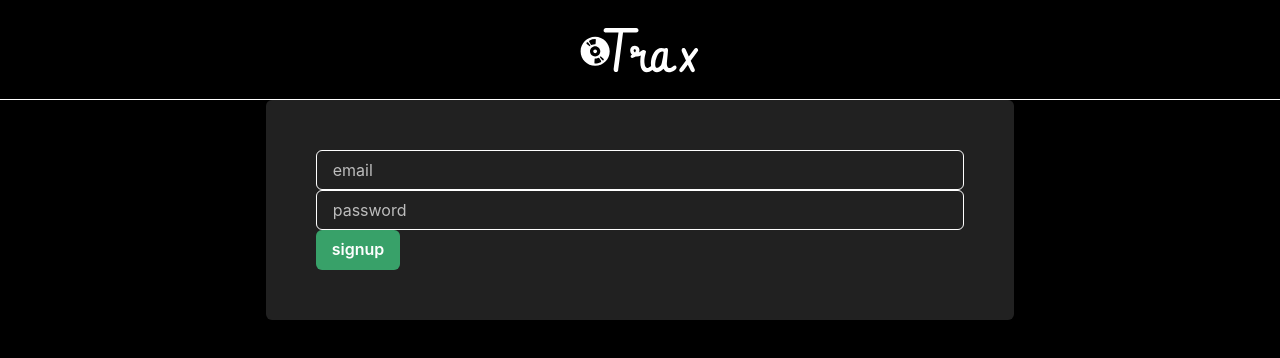
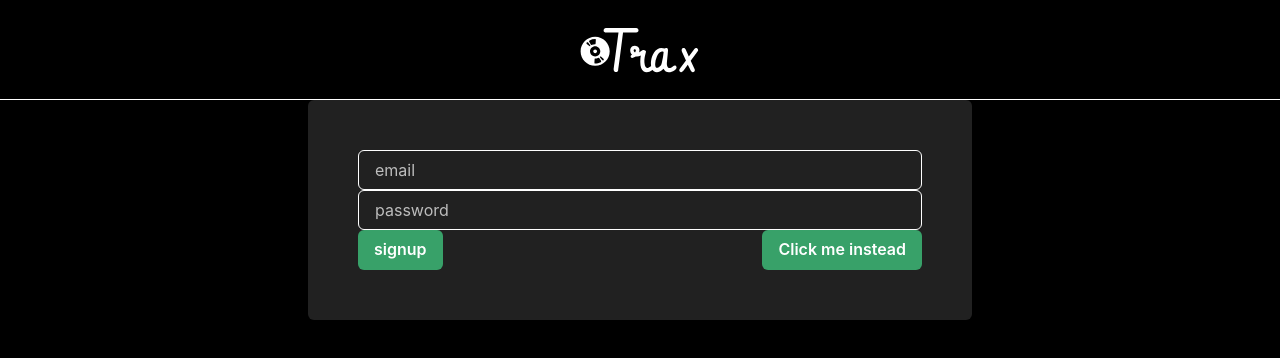
Before and after one commit to cavazosgeorge/spotify-clone, a Next.js app: page /signup in a window 1280 px wide. Shown: the top 358 px of the page. Built offline with nearby package versions, Linux system fonts and the light colour scheme; what easy-peasy would draw is missing.

Commit message:
added modal to authform

```diff
--- a/components/authForm.tsx
+++ b/components/authForm.tsx
@@ -1,9 +1,10 @@
-import { Box, Flex, Input, Button } from "@chakra-ui/react";
+import { Box, Flex, Spacer, Input, Button } from "@chakra-ui/react";
 import { useRouter } from "next/router";
 import { useState } from "react";
 import { useSWRConfig } from "swr";
 import NextImage from "next/image";
 import { auth } from "../lib/mutations";
+import BasicModal from "../components/modal";
 
 const AuthForm = ({ mode }) => {
   const [email, setEmail] = useState("");
@@ -43,6 +44,8 @@ const AuthForm = ({ mode }) => {
               type="password"
               onChange={(e) => setPassword(e.target.value)}
             />
+            <Box>
+              <Flex>
                 <Button
                   type="submit"
                   bg="green.500"
@@ -55,6 +58,10 @@ const AuthForm = ({ mode }) => {
                 >
                   {mode}
                 </Button>
+                <Spacer />
+                <BasicModal />
+              </Flex>
+            </Box>
           </form>
         </Box>
       </Flex>
--- /dev/null
+++ b/components/modal.tsx
@@ -0,0 +1,60 @@
+/* eslint-disable react/function-component-definition */
+/* eslint-disable prettier/prettier */
+import {
+  Modal,
+  ModalOverlay,
+  ModalContent,
+  ModalHeader,
+  ModalFooter,
+  ModalBody,
+  Button,
+  ModalCloseButton,
+  useDisclosure,
+} from "@chakra-ui/react";
+
+function BasicModal() {
+  const { isOpen, onOpen, onClose } = useDisclosure();
+  return (
+    <>
+      <Button
+        bg="green.500"
+        onClick={onOpen}
+        sx={{
+          "&:hover": {
+            bg: "green.300",
+          },
+        }}
+      >
+        Click me instead{" "}
+      </Button>
+
+      <Modal isOpen={isOpen} onClose={onClose}>
+        <ModalOverlay />
+        <ModalContent>
+          <ModalHeader>Project Update</ModalHeader>
+          <ModalCloseButton />
+          <ModalBody>
+            <h2>I hope this project finds you well</h2>
+            <br />
+            <p>
+              This project is still under development. I'm currently
+              implementing the Spotify API to provide you with a better
+              experience
+            </p>
+            <br />
+            <p>Click a playlist to render the player-bar!</p>
+            <br />
+            <p>Sign in to start listening: user@test.com | password</p>
+          </ModalBody>
+          <ModalFooter>
+            <Button colorScheme="blue" mr={3} onClick={onClose}>
+              Close
+            </Button>
+          </ModalFooter>
+        </ModalContent>
+      </Modal>
+    </>
+  );
+}
+
+export default BasicModal;
```
Also changed, not shown: pages/_app.tsx (+14 -1 lines). Lines whose indentation alone changed are shown as unchanged.
